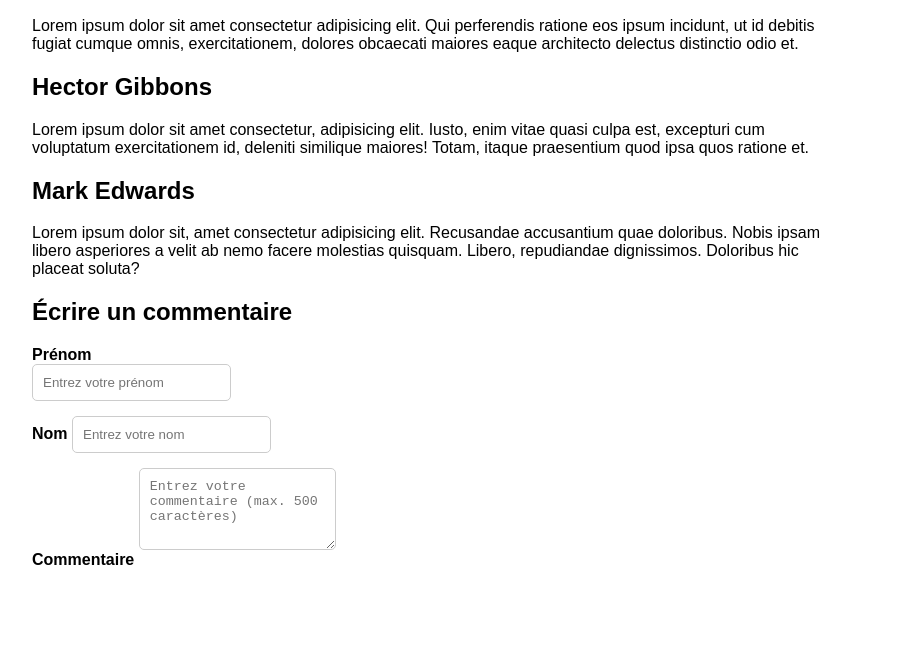
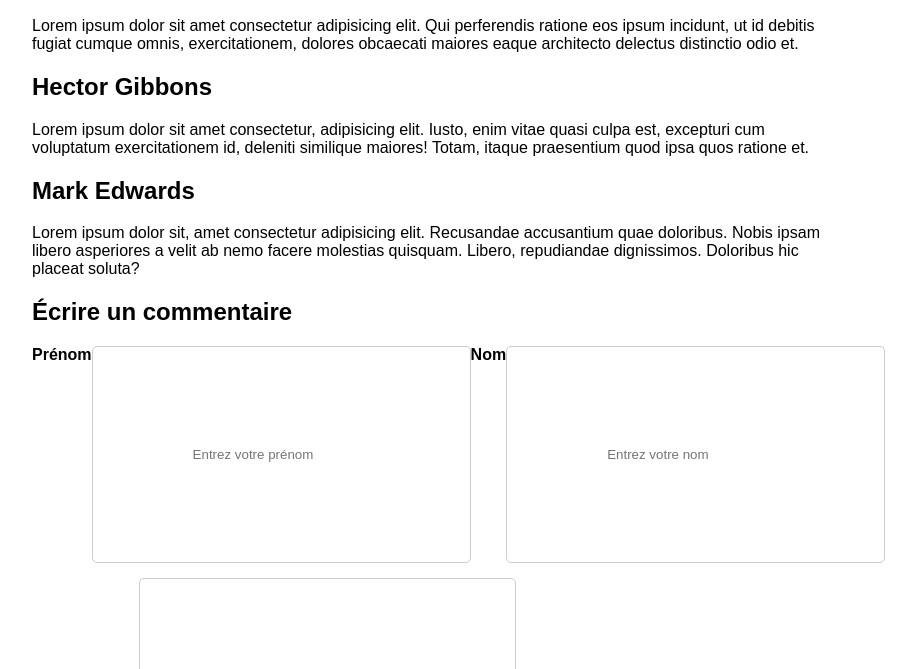
Before and after one commit to VanDoorslaer-rg/commentaire, a plain HTML site: page index.html in a window 1280 px wide. Shown: the part 131-800 px from the top of the page, without its empty margins (208-1124 px from the left). Drawn offline with Linux system fonts and the light colour scheme.

Commit message:
commentaire

```diff
--- a/index.html
+++ b/index.html
@@ -29,17 +29,23 @@
         <!-- Formulaire de commentaire -->
         <h2>Écrire un commentaire</h2>
         <div class="form">
+
             <div class="form-first-name">
                 <label for="prenom">Prénom</label>
             </div>
-            <div>
+
+            <div class="form-first-name-2">
                 <input type="text" id="prenom" name="prenom" placeholder="Entrez votre prénom">
             </div>
 
-
+            <div class="form-name">
                 <label for="nom">Nom</label>
+            </div>
+            <div class="form-name-2">
                 <input type="text" id="nom" name="nom" placeholder="Entrez votre nom">
             </div>
+            </div>
+
             <div class="form-2">
                 <label for="commentaire">Commentaire</label>
                 <textarea id="commentaire" name="commentaire" rows="4" maxlength="500" placeholder="Entrez votre commentaire (max. 500 caractères)"></textarea>
--- a/styles.css
+++ b/styles.css
@@ -15,14 +15,19 @@ body {
 }
 
 /* Styles pour le formulaire */
-.form-1 {
+.form {
     display: flex;
     flex-direction: row;
     width: 500px;
 }
+.form-first-name-2{
+    width: auto;
+    height: auto;
+}
+
 .form-2{
      height: 200px;
-     width: 500px;
+     width: auto;
 }
 
 label {
@@ -32,7 +37,7 @@ label {
 
 input[type="text"],
 textarea {
-    padding: 10px;
+    padding: 100px;
     margin-bottom: 15px;
     border: 1px solid #ccc;
     border-radius: 5px;
```
